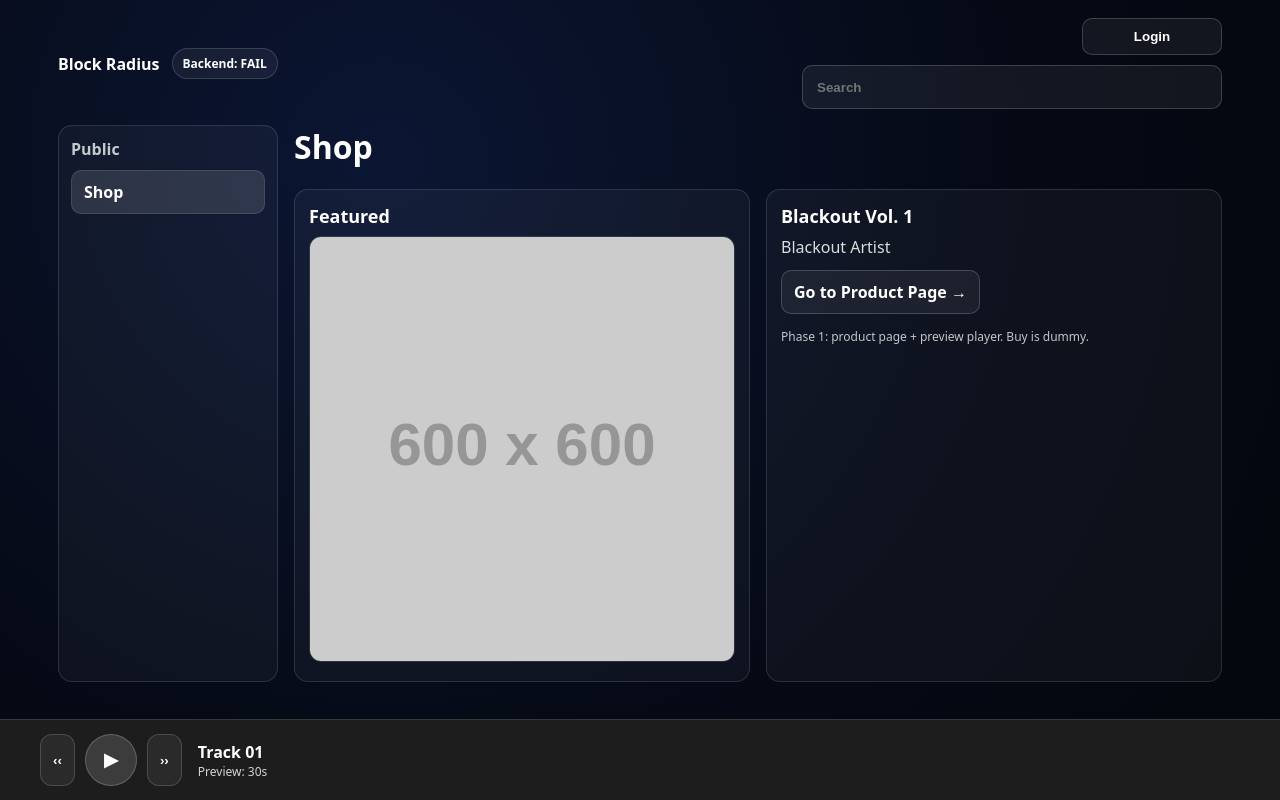
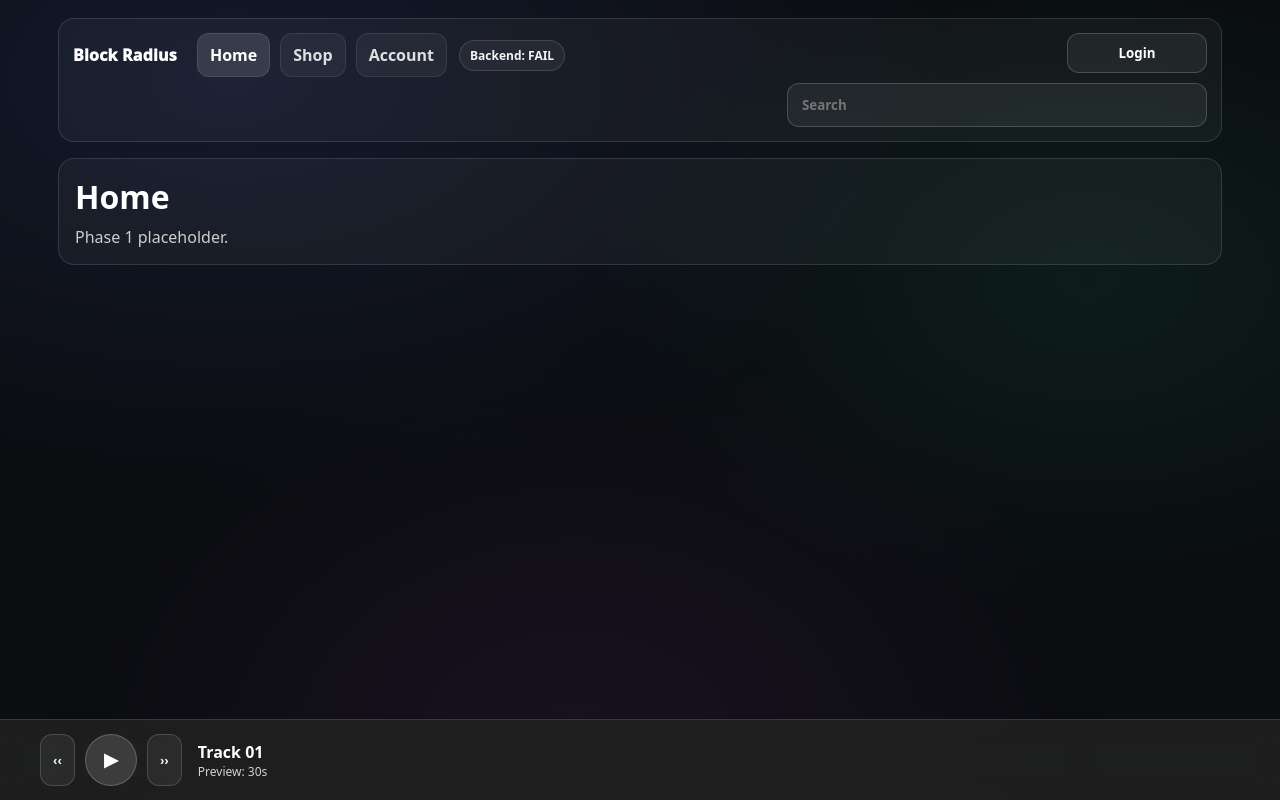
Before and after one commit to testingthechange/blackout-web, a React (Vite) app: page / in a window 1280 px wide. Before the commit this address led to /shop. Built offline with nearby package versions, Linux system fonts and the light colour scheme; no server answers.

Commit message:
UI: move nav to top + darker grey background

```diff
--- a/src/App.jsx
+++ b/src/App.jsx
@@ -26,23 +26,22 @@ function RequireAuth({ children }) {
   return children;
 }
 
-function NavLink({ to, children }) {
+function TopNavLink({ to, children }) {
   const loc = useLocation();
-  const active = loc.pathname === to;
+  const active = loc.pathname === to || (to !== "/" && loc.pathname.startsWith(to));
   return (
     <Link
       to={to}
       style={{
-        display: "block",
         textDecoration: "none",
         color: "white",
         fontFamily: "system-ui",
         fontWeight: 900,
         padding: "10px 12px",
-        borderRadius: 10,
+        borderRadius: 12,
         border: "1px solid rgba(255,255,255,0.10)",
-        background: active ? "rgba(255,255,255,0.12)" : "transparent",
-        opacity: active ? 1 : 0.82,
+        background: active ? "rgba(255,255,255,0.12)" : "rgba(255,255,255,0.06)",
+        opacity: active ? 1 : 0.86,
       }}
     >
       {children}
@@ -114,31 +113,24 @@ export default function App() {
   };
 
   return (
-    <div
-      style={{
-        minHeight: "100vh",
-        background:
-          "radial-gradient(circle at 30% 20%, #0b1633 0%, #060a16 55%, #04060c 100%)",
-      }}
-    >
+    <div style={page}>
+      {/* subtle gradient filter overlay */}
+      <div style={bgOverlay} />
+
+      <div style={{ position: "relative" }}>
         <div style={{ maxWidth: 1200, margin: "0 auto", padding: "18px 18px 110px" }}>
-        {/* Header */}
-        <div style={{ display: "flex", justifyContent: "space-between", gap: 16 }}>
-          <div style={{ display: "flex", alignItems: "center", gap: 12 }}>
-            <div style={{ color: "white", fontFamily: "system-ui", fontWeight: 900 }}>
-              Block Radius
+          {/* Top bar */}
+          <div style={topBar}>
+            <div style={{ display: "flex", alignItems: "center", gap: 12, minWidth: 0 }}>
+              <div style={brand}>Block Radius</div>
+
+              <div style={{ display: "flex", gap: 10 }}>
+                <TopNavLink to="/">Home</TopNavLink>
+                <TopNavLink to="/shop">Shop</TopNavLink>
+                <TopNavLink to="/account">Account</TopNavLink>
               </div>
-            <div
-              style={{
-                fontSize: 12,
-                fontWeight: 900,
-                padding: "6px 10px",
-                borderRadius: 999,
-                border: "1px solid rgba(255,255,255,0.14)",
-                background: "rgba(255,255,255,0.06)",
-                color: "white",
-              }}
-            >
+
+              <div style={backendPill}>
                 Backend:{" "}
                 {backendStatus === "checking" && "…"}
                 {backendStatus === "ok" && "OK"}
@@ -177,18 +169,23 @@ export default function App() {
             </div>
           </div>
 
-        <div style={{ display: "flex", gap: 16, marginTop: 16 }}>
-          {/* Side nav */}
-          <div style={sideNav}>
-            <div style={navHeader}>Public</div>
-            <NavLink to="/shop">Shop</NavLink>
+          {/* Main */}
+          <div style={{ marginTop: 16 }}>
+            <Routes>
+              <Route
+                path="/"
+                element={
+                  <div style={pageCard}>
+                    <h1 style={{ marginTop: 0, marginBottom: 8, fontFamily: "system-ui", color: "white" }}>Home</h1>
+                    <div style={{ color: "white", opacity: 0.78, fontFamily: "system-ui" }}>
+                      Phase 1 placeholder.
                     </div>
+                  </div>
+                }
+              />
 
-          {/* Main */}
-          <div style={{ flex: 1 }}>
-            <Routes>
-              <Route path="/" element={<Navigate to="/shop" replace />} />
               <Route path="/shop" element={<Shop />} />
+
               <Route
                 path="/shop/:productId"
                 element={
@@ -202,11 +199,28 @@ export default function App() {
                   />
                 }
               />
+
               <Route path="/sold" element={<Sold />} />
               <Route path="/login" element={<Login />} />
+
+              <Route
+                path="/account"
+                element={
+                  <RequireAuth>
+                    <div style={pageCard}>
+                      <h1 style={{ marginTop: 0, marginBottom: 8, fontFamily: "system-ui", color: "white" }}>
+                        Account
+                      </h1>
+                      <div style={{ color: "white", opacity: 0.78, fontFamily: "system-ui" }}>
+                        Phase 1 placeholder.
+                      </div>
+                    </div>
+                  </RequireAuth>
+                }
+              />
+
               <Route path="*" element={<Navigate to="/shop" replace />} />
             </Routes>
-          </div>
           </div>
         </div>
 
@@ -219,42 +233,88 @@ export default function App() {
           previewSeconds={30}
         />
       </div>
+    </div>
   );
 }
+
+const page = {
+  minHeight: "100vh",
+  background: "#0b0d10", // darker grey base
+  position: "relative",
+};
+
+const bgOverlay = {
+  position: "absolute",
+  inset: 0,
+  pointerEvents: "none",
+  background:
+    "radial-gradient(1200px 700px at 18% 10%, rgba(90,120,255,0.12), transparent 60%), radial-gradient(900px 600px at 85% 35%, rgba(40,220,150,0.08), transparent 55%), radial-gradient(900px 700px at 45% 95%, rgba(210,80,255,0.07), transparent 60%)",
+  filter: "blur(0px)",
+  opacity: 1,
+};
+
+const topBar = {
+  display: "flex",
+  alignItems: "flex-start",
+  justifyContent: "space-between",
+  gap: 16,
+  border: "1px solid rgba(255,255,255,0.12)",
+  borderRadius: 16,
+  padding: 14,
+  background: "rgba(255,255,255,0.04)",
+};
+
+const brand = {
+  color: "white",
+  fontFamily: "system-ui",
+  fontWeight: 950,
+  letterSpacing: 0.2,
+  marginRight: 8,
+  whiteSpace: "nowrap",
+};
+
+const backendPill = {
+  fontFamily: "system-ui",
+  fontSize: 12,
+  fontWeight: 900,
+  padding: "6px 10px",
+  borderRadius: 999,
+  border: "1px solid rgba(255,255,255,0.14)",
+  background: "rgba(255,255,255,0.06)",
+  color: "white",
+  opacity: 0.95,
+  whiteSpace: "nowrap",
+  alignSelf: "center",
+};
 
 const topBtn = {
   width: 140,
   padding: "10px 14px",
-  borderRadius: 10,
+  borderRadius: 12,
   border: "1px solid rgba(255,255,255,0.18)",
   background: "rgba(255,255,255,0.06)",
   color: "white",
   fontWeight: 900,
   cursor: "pointer",
+  fontFamily: "system-ui",
 };
 
 const searchInput = {
   width: 420,
   height: 44,
   padding: "0 14px",
-  borderRadius: 10,
+  borderRadius: 12,
   border: "1px solid rgba(255,255,255,0.18)",
   background: "rgba(255,255,255,0.06)",
   color: "white",
   fontWeight: 800,
   outline: "none",
+  fontFamily: "system-ui",
 };
 
-const sideNav = {
-  width: 220,
+const pageCard = {
   border: "1px solid rgba(255,255,255,0.12)",
-  borderRadius: 14,
-  padding: 12,
+  borderRadius: 16,
+  padding: 16,
   background: "rgba(255,255,255,0.04)",
 };
-
-const navHeader = {
-  fontWeight: 900,
-  opacity: 0.85,
-  marginBottom: 10,
-};
```
Lines whose indentation alone changed are shown as unchanged.
